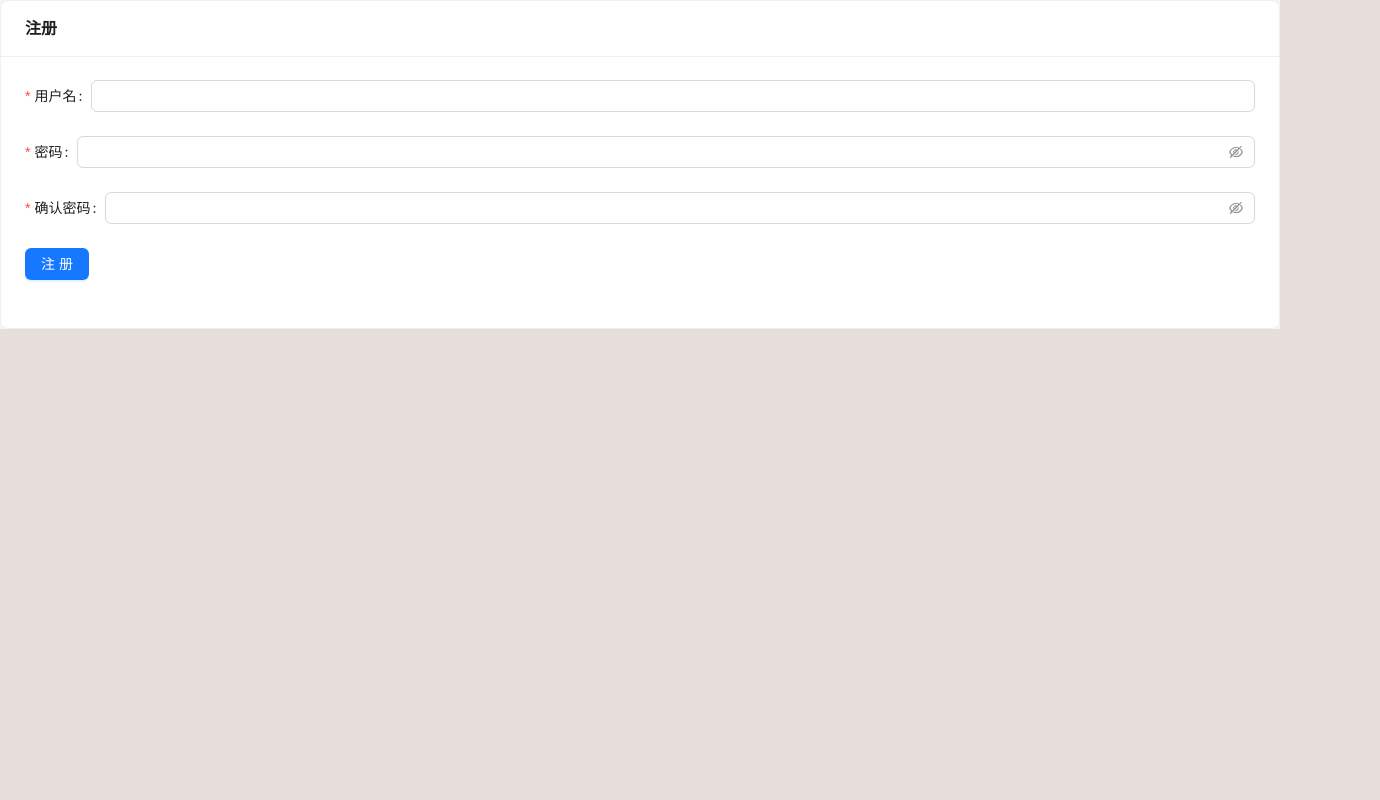
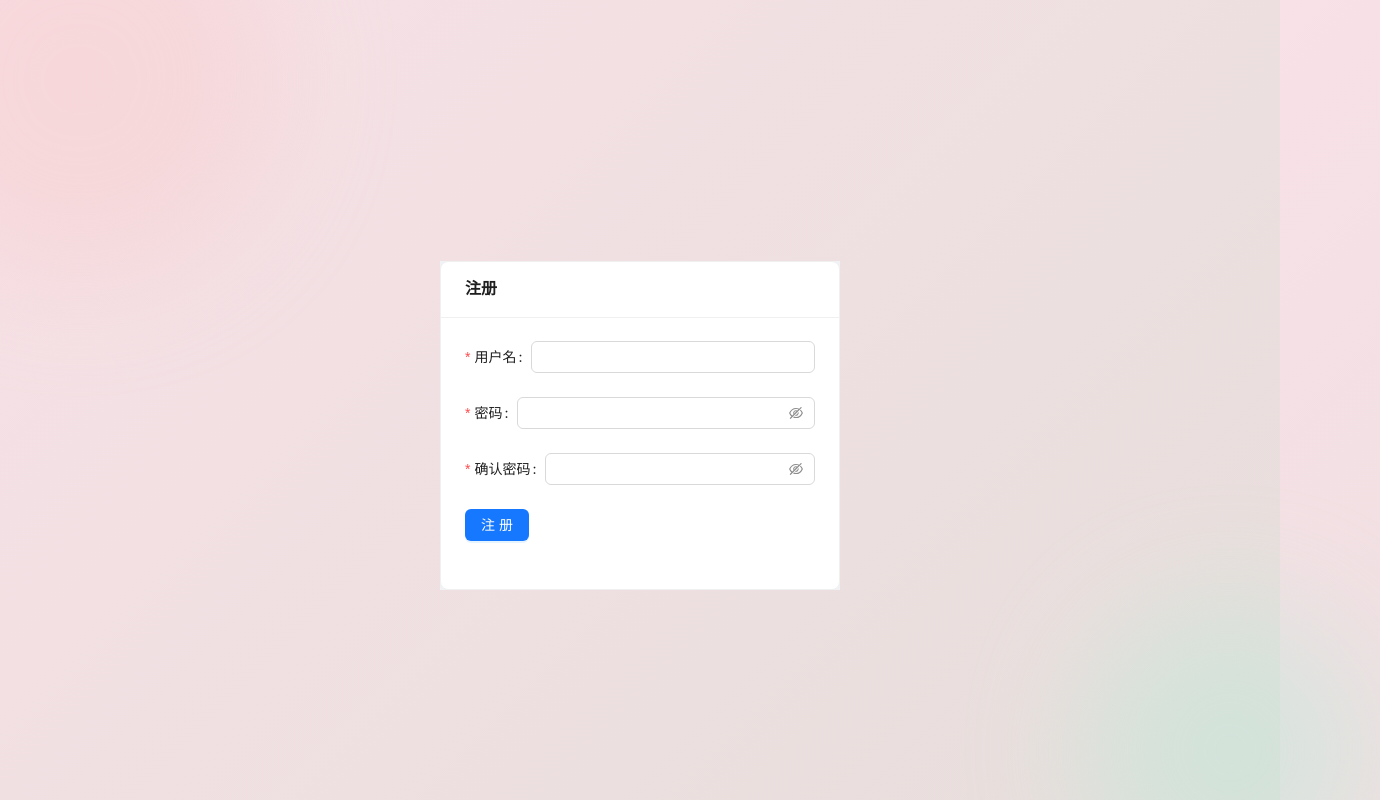
Before and after one commit to 12138xiaoliu/cakeshop, a Vue app: page / in a window 1280 px wide. Both pictures are taken after a click on the link "点击注册". Shown: the top 800 px of the page, 1380 px wide, since content can reach past the window. Built offline with nearby package versions, Linux system fonts and the light colour scheme.

Commit message:
2025.5
更改了一些样式结构

```diff
--- a/src/App.vue
+++ b/src/App.vue
@@ -1,10 +1,14 @@
 <template>
-  <RouterView />
+  <div id="app">
+    <RouterView />
+  </div>
+
 </template>
 <script setup lang="ts">
 import { onMounted } from 'vue';
 import { RouterView, useRouter } from 'vue-router';
 onMounted(() => {
+  // 进入系统后自动跳转到登陆页面
   const Router = useRouter()
   Router.push('/')
 })
@@ -12,6 +16,77 @@ onMounted(() => {
 
 <style>
 body {
-  background-color: rgb(230, 222, 219);
+  min-height: 100vh;
+  background: linear-gradient(135deg, #f8e1e7 0%, #e6dedb 100%);
+  position: relative;
+  overflow-x: hidden;
+}
+body::before, body::after {
+  content: '';
+  position: absolute;
+  border-radius: 50%;
+  filter: blur(60px);
+  opacity: 0.4;
+  z-index: 0;
+}
+body::before {
+  width: 400px;
+  height: 400px;
+  left: -120px;
+  top: -120px;
+  background: radial-gradient(circle, #f7cac9 60%, transparent 100%);
+}
+body::after {
+  width: 300px;
+  height: 300px;
+  right: -100px;
+  bottom: -100px;
+  background: radial-gradient(circle, #b5ead7 60%, transparent 100%);
+}
+body::backdrop {
+  content: '';
+  position: absolute;
+  left: 10vw;
+  top: 60vh;
+  width: 220px;
+  height: 220px;
+  background: url('./static/logo/logo.png') no-repeat center/contain;
+  opacity: 0.08;
+  z-index: 0;
+  pointer-events: none;
+}
+body::cakeimg1 {
+  content: '';
+  position: absolute;
+  right: 8vw;
+  top: 18vh;
+  width: 180px;
+  height: 180px;
+  background: url('./static/Swiperimg/2.jpg') no-repeat center/cover;
+  opacity: 0.07;
+  z-index: 0;
+  pointer-events: none;
+  border-radius: 50%;
+}
+body::cakeimg2 {
+  content: '';
+  position: absolute;
+  left: 5vw;
+  bottom: 10vh;
+  width: 160px;
+  height: 160px;
+  background: url('./static/Swiperimg/4.jpg') no-repeat center/cover;
+  opacity: 0.06;
+  z-index: 0;
+  pointer-events: none;
+  border-radius: 50%;
+}
+#app {
+  height: 100vh;
+  display: flex;
+  justify-content: center;
+  align-items: center;
+  position: relative;
+  z-index: 1;
 }
 </style>
--- a/src/components/Header.vue
+++ b/src/components/Header.vue
@@ -36,42 +36,42 @@ const Router = useRouter()
 
     .nav {
         display: flex;
-        height: 50px;
+        align-items: center; /* 垂直居中 */
+        justify-content: space-between; /* 水平两端对齐 */
+        position: fixed; /* 固定到顶部 */
+        top: 0; /* 距离顶部 0 */
+        left: 0;
         width: 100%;
-        margin-top: 30px;
-        background-color:rgb(rgb(235, 248, 212), green, blue);
+        height: 60px; /* 调整高度 */
+        padding: 0 20px; /* 添加内边距 */
+        background-color: rgba(255, 255, 255, 0.8); /* 半透明背景 */
+        border-radius: 10px; /* 圆润风格 */
+        box-shadow: 0 4px 10px rgba(0, 0, 0, 0.2); /* 添加阴影效果 */
+        z-index: 1000; /* 确保导航栏在最上层 */
     }
 
     .nav span {
-        margin-top:10px;
-        margin-bottom: 10px;
-        margin-left: 300px;
         font-family: 苍耳字体;
-        font-size: 20px;
+        font-size: 24px; /* 调整字体大小 */
+        font-weight: bold; /* 加粗字体 */
     }
 
     .navFunc {
-        width: 800px;
-        margin-top: 10px;
-        margin-left: 10px;
+        display: flex;
+        align-items: center; /* 垂直居中 */
+        gap: 20px; /* 添加间距 */
         font-family: 苍耳字体;
-        font-size: 30px;
-        display: flex;
-        justify-content: space-between;
+        font-size: 18px; /* 调整字体大小 */
     }
 
     .search {
-        margin: 10px ;
-        margin-left: 200px;
-        width: 500px;
+        margin: 0 auto; /* 居中对齐 */
+        width: 400px; /* 调整宽度 */
         align-content: center;
     }
 
-    /* 设置默认的 router-link 链接颜色 */
     .my-link {
-        color: #000000;
-        /* 未激活时的颜色，例如深灰色 */
-        text-decoration: none;
-        /* 移除默认的下划线 */
+        color: #000000; /* 未激活时的颜色，例如深灰色 */
+        text-decoration: none; /* 移除默认的下划线 */
     }
 </style>
--- a/src/components/HomeSwiper.vue
+++ b/src/components/HomeSwiper.vue
@@ -11,30 +11,32 @@
 
 </script>
 <style scoped>
-  /* For demo */
-  .ant-carousel{
-    margin: 5px auto;
+  .ant-carousel {
+    margin: 50px auto; /* 调整上下间距，居中显示 */
     width: 800px;
     height: 400px;
-    border-radius: 20px;
+    border-radius: 20px; /* 圆角效果 */
+    box-shadow: 0 4px 15px rgba(0, 0, 0, 0.2); /* 添加阴影效果 */
+    overflow: hidden; /* 确保内容不溢出 */
   }
 
   .ant-carousel :deep(.slick-slide) {
-    width: 200px;
+    width: 100%; /* 确保滑块宽度适配容器 */
     height: 400px;
-    background: #0d0e0d;
-    overflow:hidden;
-    border-radius: 20px;
+    background: #f5f5f5; /* 更柔和的背景色 */
+    overflow: hidden;
+    border-radius: 20px; /* 圆角效果 */
   }
 
   .ant-carousel :deep(.slick-slide div) {
     border-radius: 20px;
-    background-color: #0a0a0a;
+    background-color: #ffffff; /* 白色背景 */
   }
 
-  .ant-carousel img{
-      width: 100%;
-      height: 100%;
-      border-radius: 20px;
+  .ant-carousel img {
+    width: 100%;
+    height: 100%;
+    object-fit: cover; /* 确保图片自适应容器 */
+    border-radius: 20px; /* 圆角效果 */
   }
 </style>
--- a/src/router/index.ts
+++ b/src/router/index.ts
@@ -7,9 +7,7 @@ const city = () => import('../components/City.vue')
 const register = () => import('../view/register.vue')
 const routes: Array<RouteRecordRaw> = [
     { path: '/', name: 'default', component: login },
-    {
-        path: '/home', name: 'Home', component: Home,
-    },
+    {path: '/home', name: 'Home', component: Home,},
     { path: '/login', name: 'login', component: login },
     { path: '/register', name: 'register', component: register },
     { path: '/city', name: 'city', component: city }
--- a/src/view/login.vue
+++ b/src/view/login.vue
@@ -61,12 +61,13 @@ const formState = reactive<FormState>({
     remember: true,
 });
 const onFinish = (values: any) => {
-    console.log('表单提交成功事件触发,提交信息为：', values);
+    console.log('表单提交成功事件触发,提交信息为：', values);// 这里可以获取到表单的值
     if (values.remember) {
         let id = nanoid()
         localStorage.setItem(id, JSON.stringify({ username: values.username, password: values.password }))
     } else {
-
+        console.log("不记住密码")
+        localStorage.clear()
     }
     axios.post('http://localhost:8899/login', {
         username: values.username,
--- a/src/view/register.vue
+++ b/src/view/register.vue
@@ -1,7 +1,7 @@
 <template>
-    <a-layout>
-        <a-layout-content>
-            <a-card title="注册">
+    <div class="register">
+        <div class="register-form">
+            <a-card title="注册" style="width: 400px;">
                 <a-form :model="formData" :rules="rules" ref="formRef">
                     <a-form-item label="用户名" name="username">
                         <a-input v-model:value="formData.username" />
@@ -13,12 +13,12 @@
                         <a-input-password v-model:value="formData.confirmPassword" />
                     </a-form-item>
                     <a-form-item>
-                        <a-button type="primary" @click="onSubmit">注册</a-button>
+                        <a-button type="primary" @click="onSubmit" style="text-align: center;">注册</a-button>
                     </a-form-item>
                 </a-form>
             </a-card>
-        </a-layout-content>
-    </a-layout>
+        </div>
+    </div>
 </template>
 
 <script lang="ts" setup>
@@ -66,4 +66,17 @@ const onSubmit = () => {
 
 <style scoped>
 /* 可以添加一些自定义样式 */
+    .register {
+        display: flex;
+        justify-content: center;
+        align-items: center;
+        margin-top: 50px;
+        /* height: 100vh; */
+        background-color: #f0f2f5;
+    }
+    .register-form {
+        width: 100%;
+        max-width: 400px;
+        margin: 0 auto;
+    }
 </style>
```
